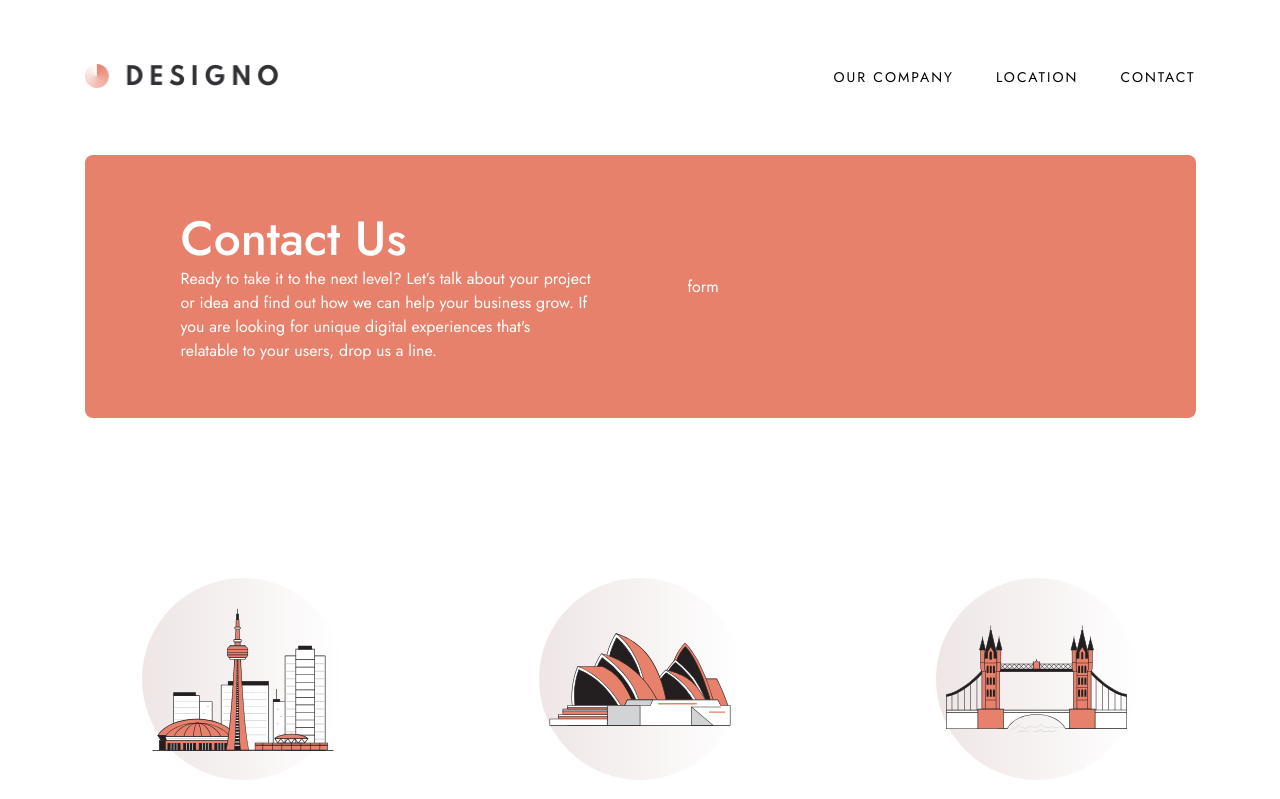
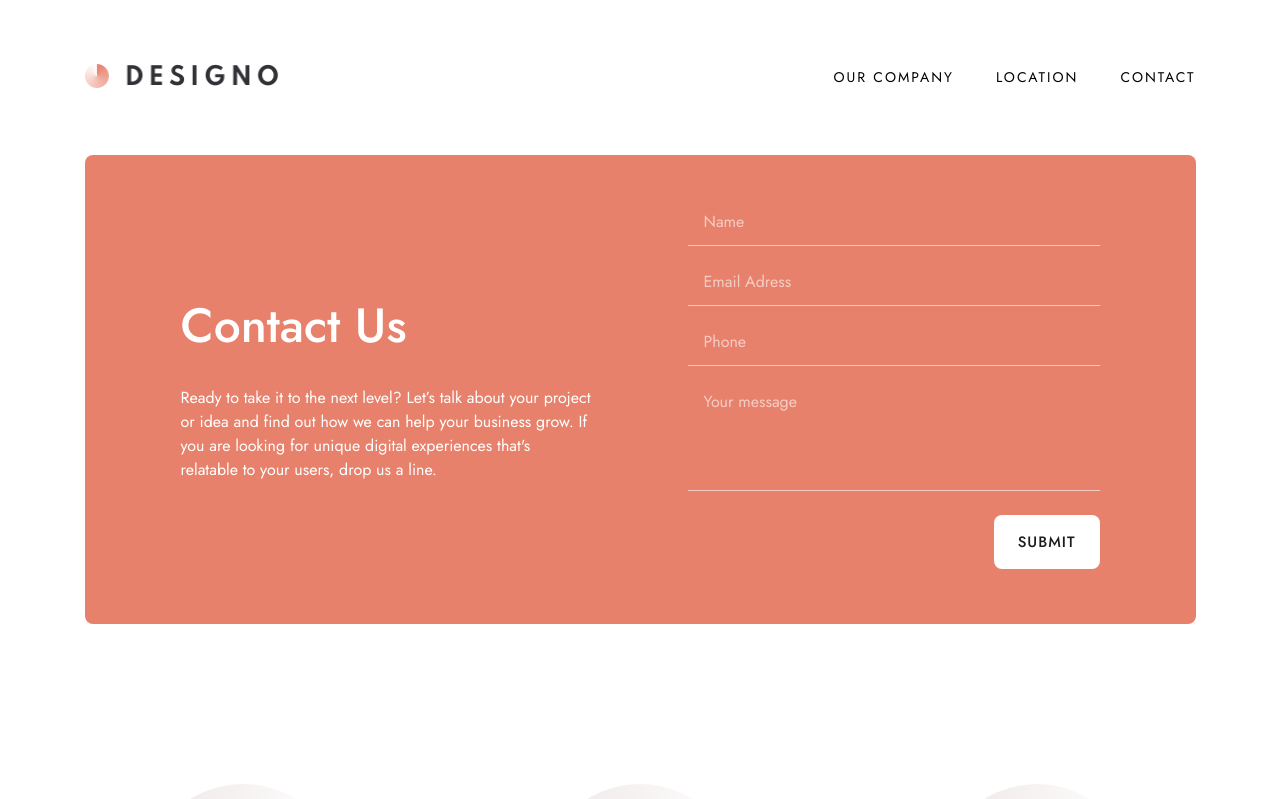
Before and after one commit to nivancheva/designo-multi-page-website-react, a Next.js app: page /contact in a window 1280 px wide. Shown: the top 799 px of the page. Built offline with nearby package versions, Linux system fonts and the light colour scheme.

Commit message:
finish styling Form component

```diff
--- a/src/app/components/Form/Form.css
+++ b/src/app/components/Form/Form.css
@@ -1,13 +1,39 @@
+input {
+    width: 100%;
+    background-color: inherit;
+    color: var(--clr-white);
+    outline: 0;
 
+    border-bottom: 1px solid var(--clr-white-opacity);
+    padding-left: 1rem;
+    padding-bottom: .688rem;
+}
+
+input::placeholder {
+    color: var(--clr-white);
+    opacity: .6;
+}
+
+input:focus {
+    border-bottom-color: var(--clr-white);
+}
+
+.message-input {
+    padding-bottom: 4.75rem;
+}
 
 /* mobile */
 @media (max-width:639px) {
-
+    .form-button {
+        justify-self: center;
+    }
 }
 
 /* tablet */
 @media (min-width:640px) {
-
+    .form-button {
+        justify-self: end;
+    }
 }
 
 /* desktop */
--- a/src/app/components/Form/Form.jsx
+++ b/src/app/components/Form/Form.jsx
@@ -2,6 +2,36 @@ import './Form.css'
 
 export default function Form() {
     return (
-        <div>form</div>
+        <form className='grid gap-[1.5rem]'>
+            <input
+                className='block'
+                type="text"
+                id="name"
+                name="name"
+                placeholder='Name'
+            />
+            <input
+                className='block'
+                type="text"
+                id="email"
+                name="email"
+                placeholder='Email Adress'
+            />
+            <input
+                className='block'
+                type="text"
+                id="phone"
+                name="phone"
+                placeholder='Phone'
+            />
+            <input
+                className='block message-input'
+                type="text"
+                id="message"
+                name="message"
+                placeholder='Your message'
+            />
+            <button className='button-secondary form-button'>Submit</button>
+        </form>
     )
 }
--- a/src/app/contact/Contact.css
+++ b/src/app/contact/Contact.css
@@ -6,6 +6,10 @@
 
     background-color: var(--clr-peach);
     color: var(--clr-white);
+}
+
+.contact-form h1 {
+    margin-bottom: 1.5rem;
 }
 
 /* mobile */
@@ -25,16 +29,20 @@
 
         border-radius: var(--border-radius);
     }
+
+    .contact-form h1 {
+        margin-bottom: 2rem;
+    }
 }
 
 /* desktop */
 @media (min-width:864px) {
     .contact-form {
         max-width: 1111px;
-        align-items: center;
         gap: 5.938rem;
         grid-template-columns: repeat(2, 1fr);
-
+        align-items: center;
         padding: 3.438rem 6rem;
     }
+
 }
--- a/src/app/contact/page.jsx
+++ b/src/app/contact/page.jsx
@@ -6,7 +6,7 @@ export default function Contact() {
     return (
         <div className="">
             <div className="contact-form">
-                <div>
+                <div className="contact-form_text">
                     <h1>Contact Us</h1>
                     <p>Ready to take it to the next level? Let’s talk about your project or idea and find out how we can help your business grow. If you are looking for unique digital experiences that's relatable to your users, drop us a line.</p>
                 </div>
--- a/src/app/globals.css
+++ b/src/app/globals.css
@@ -4,6 +4,7 @@
 
 :root {
     --clr-white: rgb(255, 255, 255);
+    --clr-white-opacity: rgba(255, 255, 255, .6);
     --clr-light-gray: rgb(241, 243, 245);
     --clr-black:  rgb(29, 28, 30);
     --clr-dark-gray: rgb(51, 49, 54);
```
